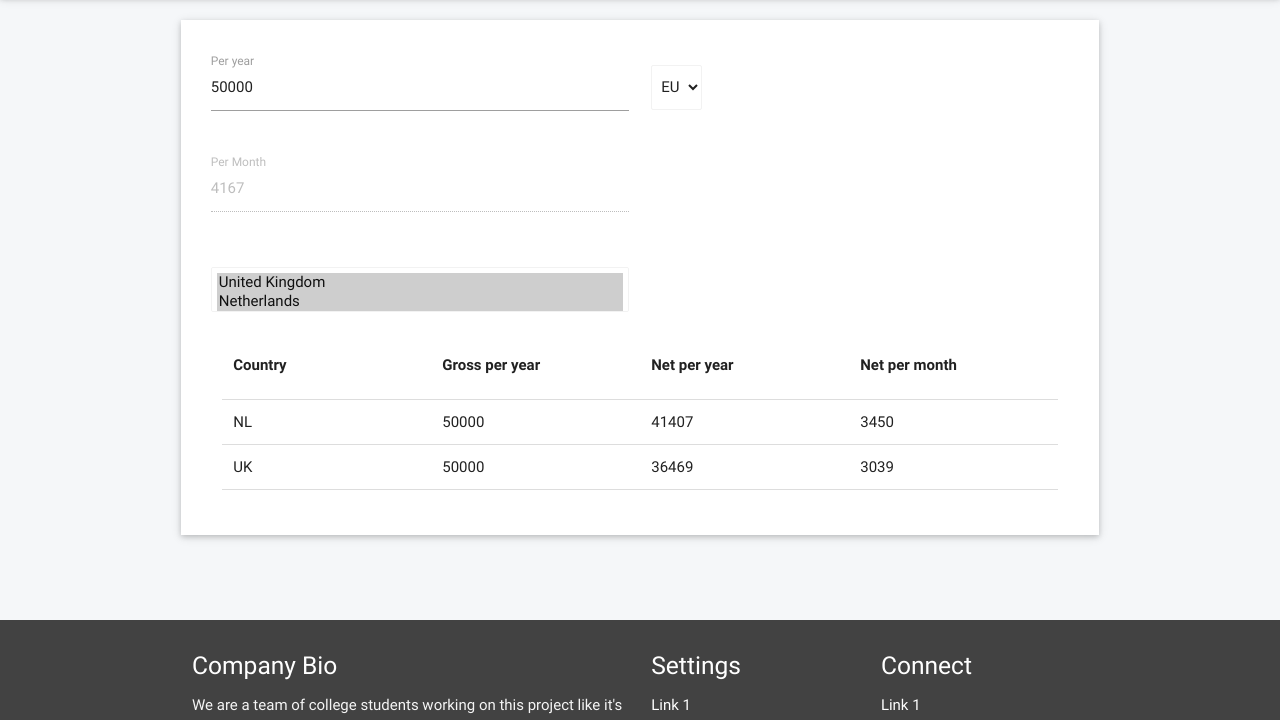
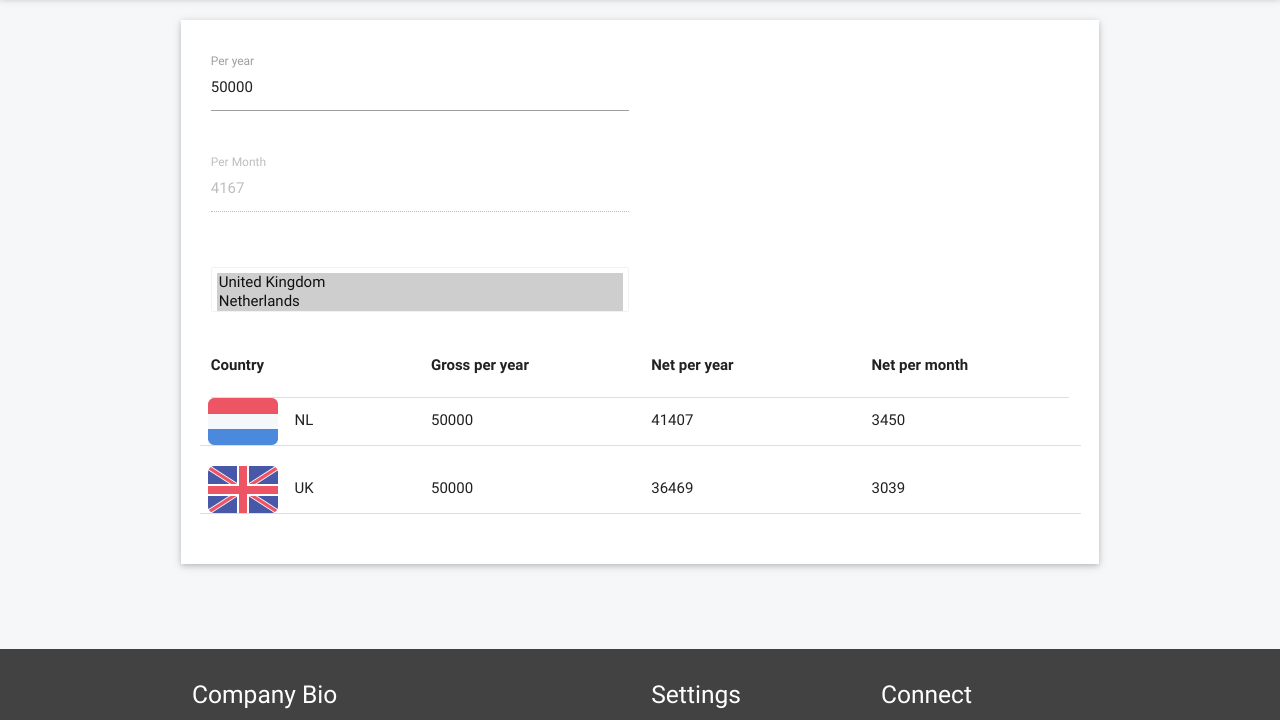
Before and after one commit to larcki/world-tax-calculator, a plain HTML site: page page.html in a window 1280 px wide. Shown: the part 67-787 px from the top of the page. Drawn offline with nearby package versions, Linux system fonts and the light colour scheme.

Commit message:
Country icons

```diff
--- a/css/custom.css
+++ b/css/custom.css
@@ -36,3 +36,25 @@
     padding: 10px 0 10px 0;
     /*border-bottom: 1px solid #ddd;*/
 }
+
+.result-title {
+    /*border-top: 1px solid #ddd;*/
+    /*padding-top: 20px*/
+
+}
+
+.icon-UK {
+    background: url(../icons/United-Kingdom.png) no-repeat;
+    text-indent: 75px;
+    height: 47px;
+    width: 24% !important;
+    margin-left: 1% !important;
+}
+
+.icon-NL {
+    background: url(../icons/Netherlands.png) no-repeat;
+    text-indent: 75px;
+    height: 47px;
+    width: 24% !important;
+    margin-left: 1% !important;
+}
--- a/js/UK-tax-calc.js
+++ b/js/UK-tax-calc.js
@@ -13,10 +13,10 @@ var UK = (function () {
     var calculate = function calculate(inputAmount) {
         console.log("UK: calculating from values, amount: " + inputAmount);
         let grossYear = inputAmount || 0;
-        output.taxableYear = grossYear;
+        output.taxableYear = grossYear - 11000;
         output.grossMonth = ~~(grossYear / 12);
-        output.netYear = grossYear - getTaxAmount(output.taxableYear) - getNationalInsurance(output.taxableYear);
-        output.nationalInsurance = getNationalInsurance(output.taxableYear);
+        output.netYear = grossYear - getTaxAmount(output.taxableYear) - getNationalInsurance(grossYear);
+        output.nationalInsurance = getNationalInsurance(grossYear);
         output.netMonth = ~~(output.netYear / 12);
         output.incomeTax = getTaxAmount(output.taxableYear);
         output.grossYear = inputAmount
@@ -46,12 +46,12 @@ var UK = (function () {
     function getTaxAmount(taxableIncome = 0) {
         //TODO:  no personal allowance for over 120.000!
         const taxAmountPeriods = [
-            11000, // 0 - 19,922
+            //11000, // 0 - 19,922
             32000, // 33,715 - 19,922
             107000, // 66,421 - 33,715
             Infinity
         ];
-        let taxRates = [0, .20, .40, .45];
+        let taxRates = [.20, .40, .45];
         let taxAmount = 0;
         for (let i = 0; i < taxRates.length; i++) {
             if (taxableIncome - taxAmountPeriods[i] < 0) {
--- a/js/app.js
+++ b/js/app.js
@@ -12,6 +12,7 @@ function swapem() {
 };
 
 $(document).ready(function () {
+
 
     commonInput = new Vue({
         el: '#common-input',
@@ -42,7 +43,6 @@ $(document).ready(function () {
 
     });
 
-
     $("#month").click(function () {
         $('#disabled').removeAttr('disabled');
         $('#year_amount').prop('disabled', true);
@@ -56,13 +56,13 @@ $(document).ready(function () {
 
 Vue.component("result-item", {
     template: '<li>' +
-    '<div class="collapsible-header">' +
-    '<div class="col s3">{{data.country}}</div>' +
+    '<div class="collapsible-header row">' +
+    '<div class="col s3" v-bind:class="styleClass">{{data.country}}</div>' +
     '<div class="col s3">{{data.yearlyAmount}}</div>' +
     '<div class="col s3">{{data.summary.net_year}}</div>' +
     '<div class="col s3">{{data.summary.net_month}}</div>' +
     '</div>' +
-    '<div class="collapsible-body">' +
+    '<div class="collapsible-body row">' +
     '<component v-bind:is="countryComponent"></component>' +
     '</div>' +
     '</li>',
@@ -72,6 +72,9 @@ Vue.component("result-item", {
     computed: {
         countryComponent: function () {
             return CountryComponents.get(this.data.country)
+        },
+        styleClass: function () {
+            return "icon-" + this.data.country;
         }
     }
 });
@@ -152,7 +155,14 @@ let NLComponent = Vue.extend({
 
 
 let UKComponent = Vue.extend({
-    template: '<p> this is UK specific component </p>',
+    template: '<div class="row" style="padding:20px">' +
+    '<div class="col s6">' +
+    '<breakdown-row title="Taxable Income" :value="breakdown.taxableYear"></breakdown-row>' +
+    '<breakdown-row title="Income Tax" :value="breakdown.incomeTax" ></breakdown-row>' +
+    '<breakdown-row title="National Insurance" :value="breakdown.nationalInsurance" ></breakdown-row>' +
+    '<breakdown-row title="Net Income" :value="breakdown.netYear" ></breakdown-row>' +
+    '</div>' +
+    '</div>',
     data: function () {
         return UKCalculator;
     }
--- a/page.html
+++ b/page.html
@@ -23,7 +23,8 @@
 
 <nav style="background-color: white; font-weight: bold;" role="navigation">
     <div class="nav-wrapper container">
-        <a id="logo-container" href="#" class="brand-logo center animated fadeIn"><span class="logo-first">The</span><span
+        <a id="logo-container" href="#" class="brand-logo animated fadeIn"><span
+                class="logo-first">The</span><span
                 class="logo-sec">Expat</span><span
                 class="logo-last">Tax</span></a>
     </div>
@@ -49,15 +50,6 @@
                         <label id=year_amount_label for="year_amount">Per year</label>
                     </div>
 
-                    <div class="input-field col s4 m2 l1">
-                        <select class="browser-default">
-                            <option selected value="1">EUR</option>
-                            <option value="2">USD</option>
-                            <option value="3">GBP</option>
-                        </select>
-                    </div>
-
-
                 </div>
 
                 <div id="month" class="row ani">
@@ -78,7 +70,8 @@
 
             </form>
             <br>
-            <div class="col s12" style="font-weight: bold;">
+
+            <div class="row" style="font-weight: bold;">
                 <div class="col s3">
                     Country
                 </div>
@@ -92,11 +85,11 @@
                     Net per month
                 </div>
             </div>
-            <div class="input-field col s12">
+            <!--<div class="row">-->
                 <ul class="collapsible" data-collapsible="expandable">
                     <result-item v-for="result in results" :data="result"></result-item>
                 </ul>
-            </div>
+            <!--</div>-->
 
         </div>
     </div>
```
Also changed, not shown: icons/Netherlands.png (added), icons/United-Kingdom.png (added). Lines whose indentation alone changed are shown as unchanged.
